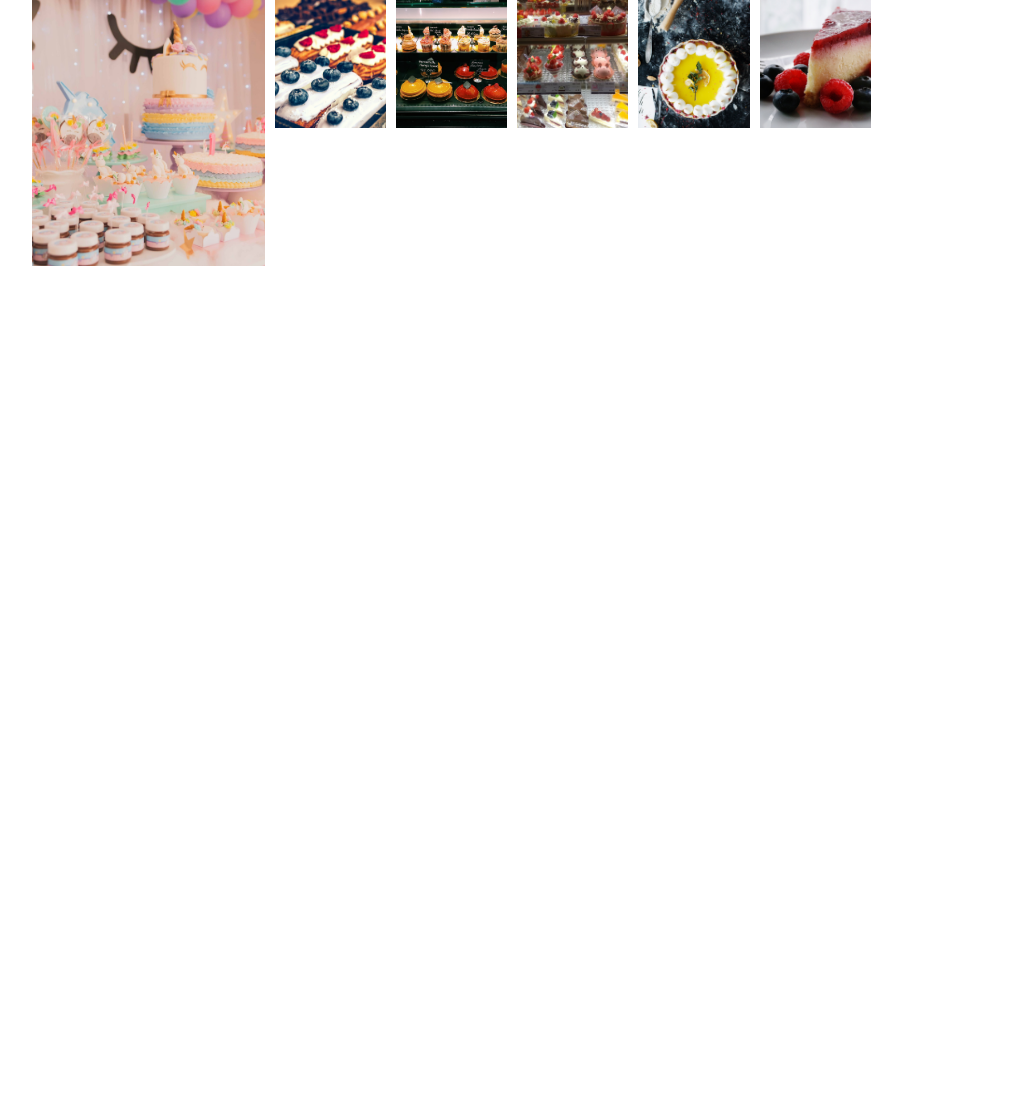
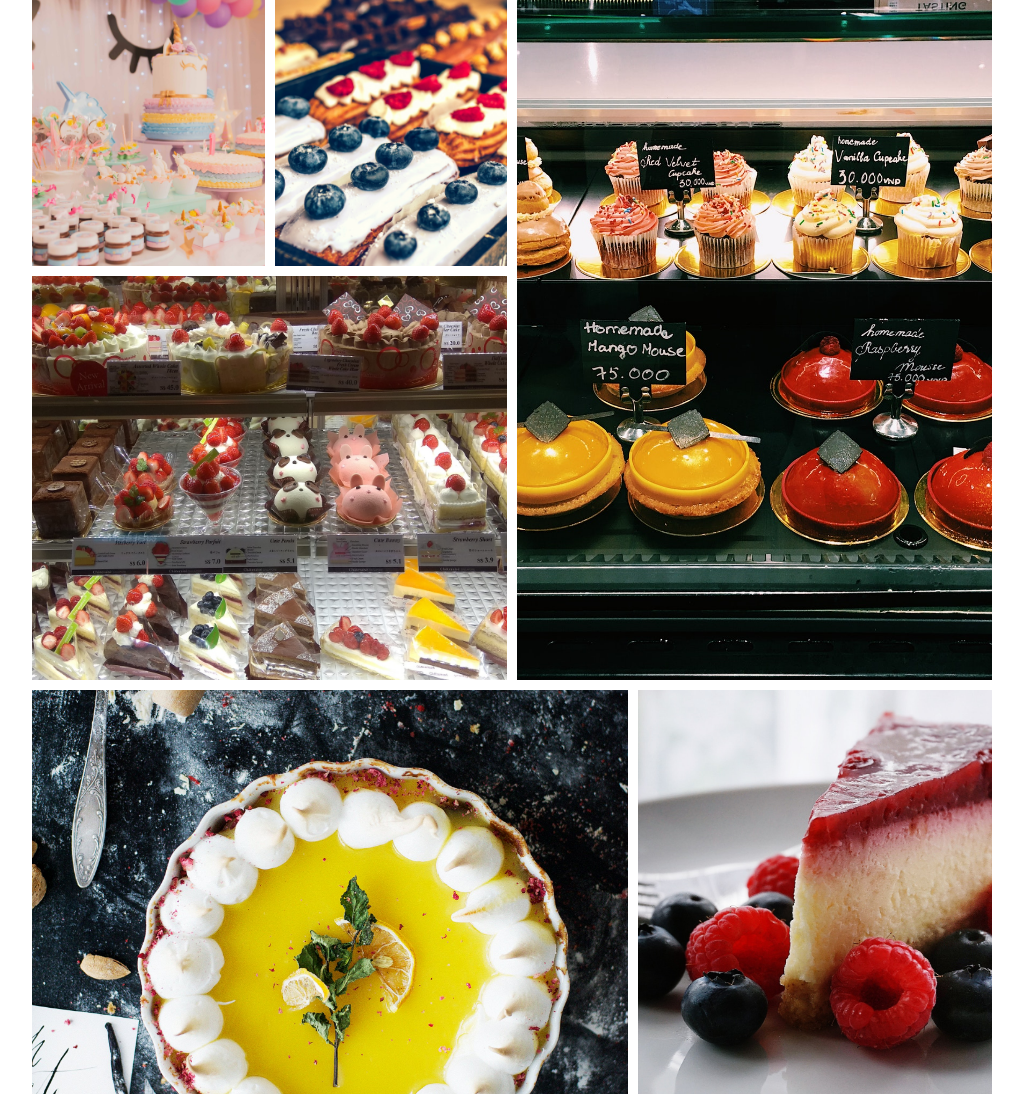
Before and after one commit to tthkit2020/TITpv20-CSS-Grid-Gallery, a plain HTML site: page index.html in a window 1280 px wide. Shown: the whole page, without its empty margins (128-1151 px from the left). Drawn offline with Linux system fonts and the light colour scheme.

Commit message:
final commit

```diff
--- a/css/style.css
+++ b/css/style.css
@@ -21,7 +21,14 @@
     width: 100%;
     height: 100%;
     object-fit: cover;
+    outline-offset: 0.1rem;
+    transition: 0.5s ease-in-out;
 }
+.gallery_img:hover {
+    outline: 2rem solid rgba(255, 255, 255, 0.25);
+    transform: scale(1.1);
+}
+
 
 .image1 {
     grid-column-start: 1;
@@ -29,3 +36,38 @@
     grid-row-start: 1;
     grid-row-end: 3;
 }
+
+.image2 {
+    grid-column-start: 3;
+    grid-column-end: 5;
+    grid-row-start: 1;
+    grid-row-end: 3;
+}
+
+.image3 {
+    grid-column-start: 5;
+    grid-column-end: 9;
+    grid-row-start: 1;
+    grid-row-end: 6;
+}
+
+.image4 {
+    grid-column-start: 1;
+    grid-column-end: 5;
+    grid-row-start: 3;
+    grid-row-end: 6;
+}
+
+.image5 {
+    grid-column-start: 1;
+    grid-column-end: 6;
+    grid-row-start: 6;
+    grid-row-end: 9;
+}
+
+.image6 {
+    grid-column-start: 6;
+    grid-column-end: 9;
+    grid-row-start: 6;
+    grid-row-end: 9;
+}
```
